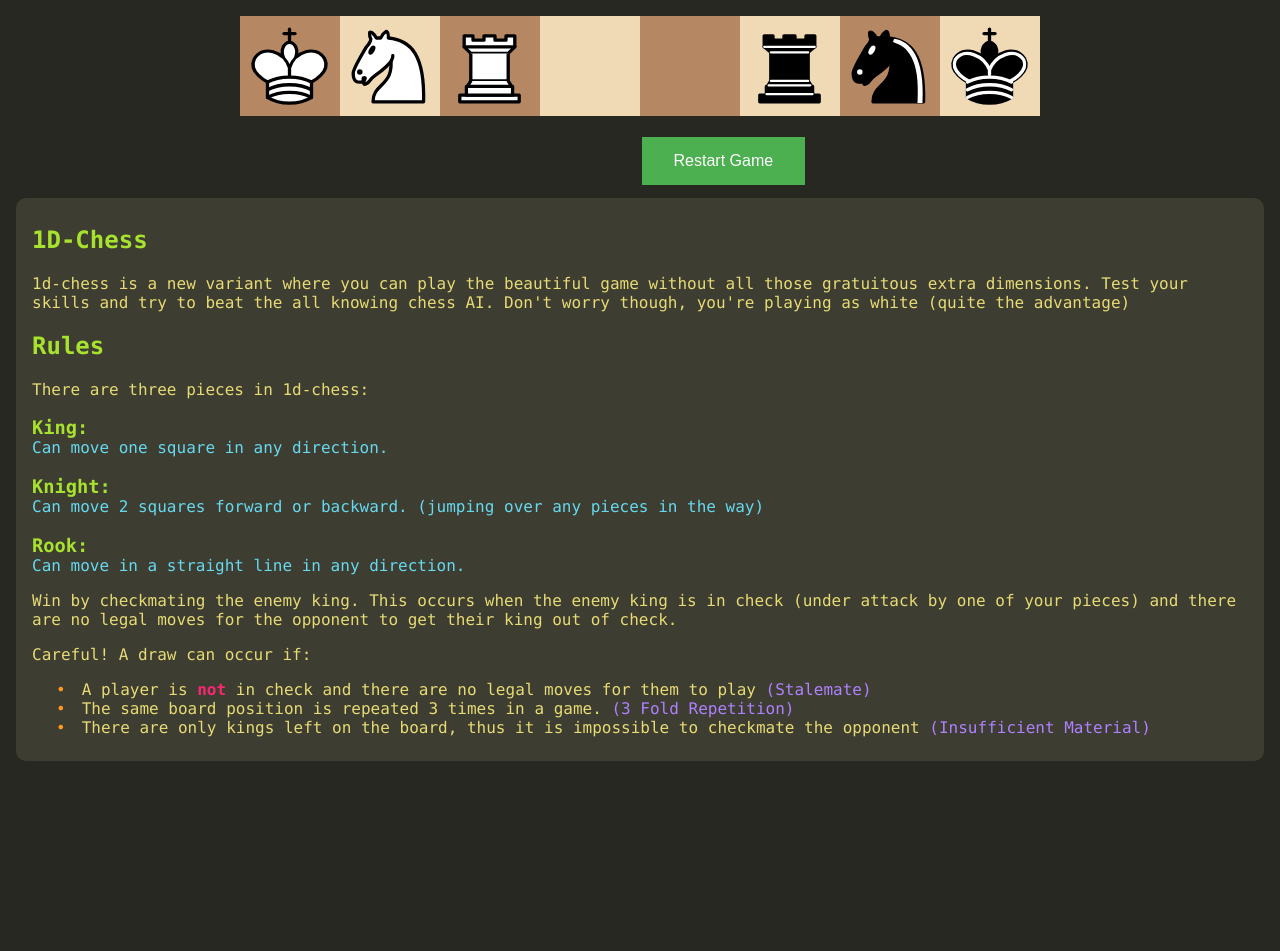
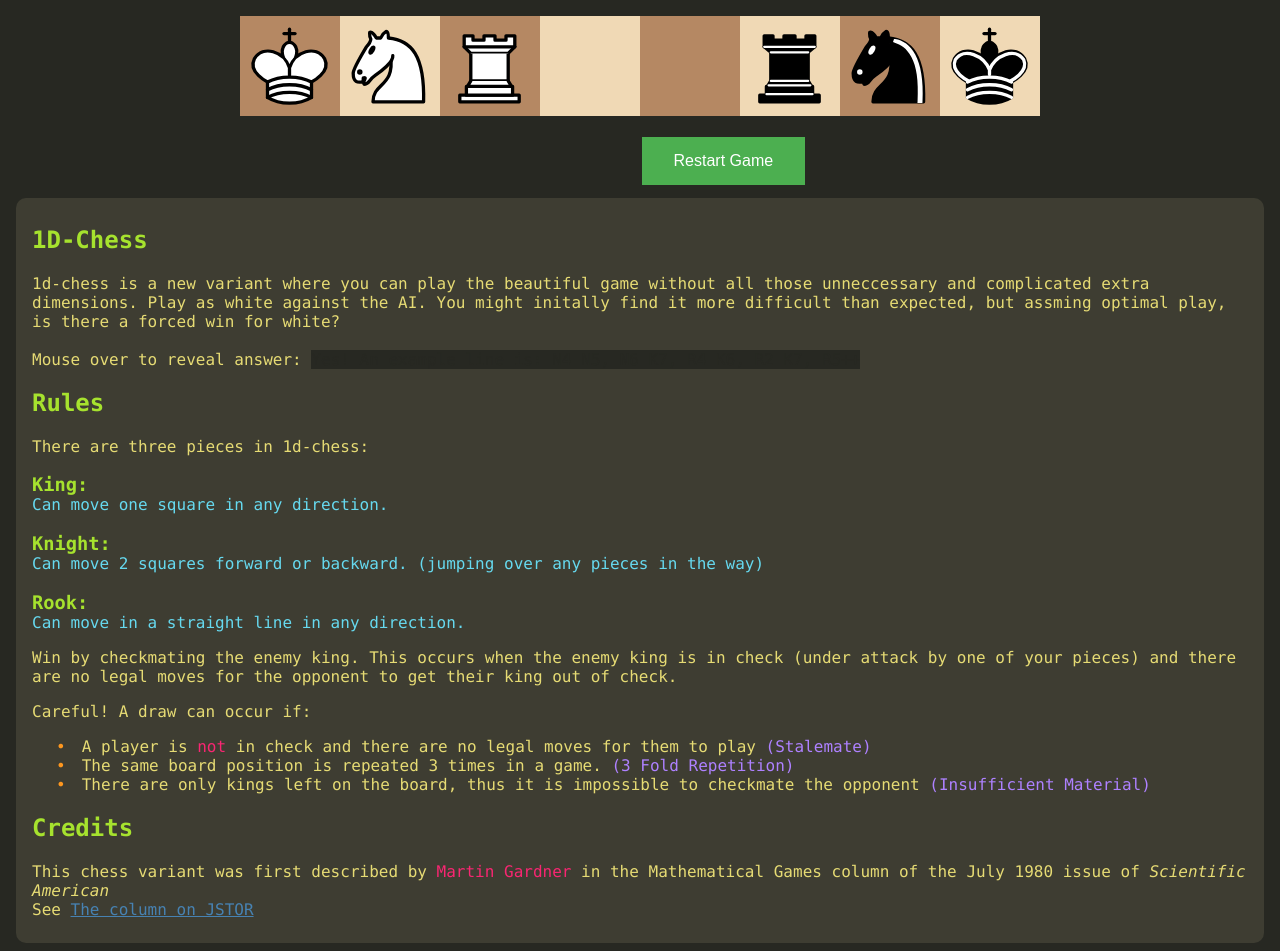
Before and after one commit to Rowan441/Rowan441.github.io, a plain HTML site: page chess.html in a window 1280 px wide. Before the commit the page ends 800 px from the top, so only its background shows below. Drawn offline with Linux system fonts and the light colour scheme.

Commit message:
Add to game description, css

```diff
--- a/chess.html
+++ b/chess.html
@@ -35,8 +35,11 @@
 		<h1> 1D-Chess </h1>
 
 		<p>
-			1d-chess is a new variant where you can play the beautiful game without all those gratuitous extra dimensions.
-			Test your skills and try to beat the all knowing chess AI. Don't worry though, you're playing as white (quite the advantage)
+			1d-chess is a new variant where you can play the beautiful game without all those unneccessary and complicated extra dimensions.
+			Play as white against the AI. You might initally find it more difficult than expected, but assming optimal play, is there a forced win for white?
+			<br>
+			<br>
+			Mouse over to reveal answer: <span class="spoiler">Yes! An example line is: N4 N5, N6 K7, R4 K6, R2 K7, R5++</span>
 		</p>
 
 		<h2> Rules </h2>
@@ -70,7 +73,13 @@
 			<li> There are only kings left on the board, thus it is impossible to checkmate the opponent <span class="purple">(Insufficient Material)</span> </li>
 		</ul>
 
+		<h2> Credits </h2>
 
+		<p>
+			This chess variant was first described by <strong>Martin Gardner</strong> in the Mathematical Games column of the July 1980 issue of <i>Scientific American</i>
+			<br>
+			See <a href="https://www.jstor.org/stable/24966361">The column on JSTOR</a>
+		</p>
 
 
 	</section>
--- a/css/styles.css
+++ b/css/styles.css
@@ -39,16 +39,31 @@ section.rules {
   color: #FFFFFF;
 }
 
+.spoiler {
+  color: #272822;
+  background-color: #272822;
+}
+
+.spoiler:hover{
+  color: #ae81ff;
+}
+
+
 h1, h2, h3, h4, h5, h6 {
   color: #a6e22e;
 }
 
 p, li {
-  color: #e6db74
+  color: #e6db74;
+}
+
+a {
+  color: #4782b2;
 }
 
 strong {
-  color: #f92672
+  color: #f92672;
+  font-weight: normal;
 }
 
 ul {
```
